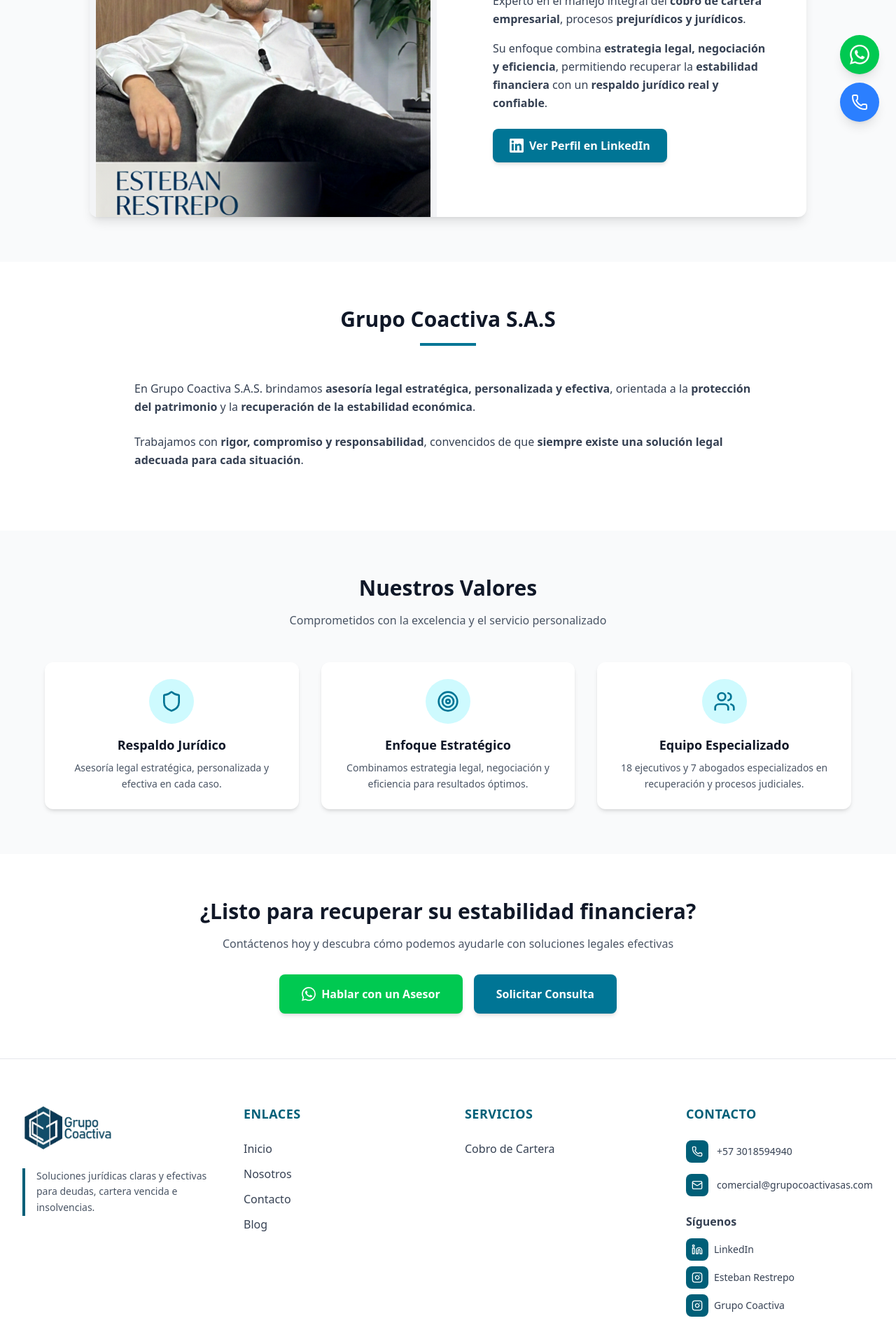
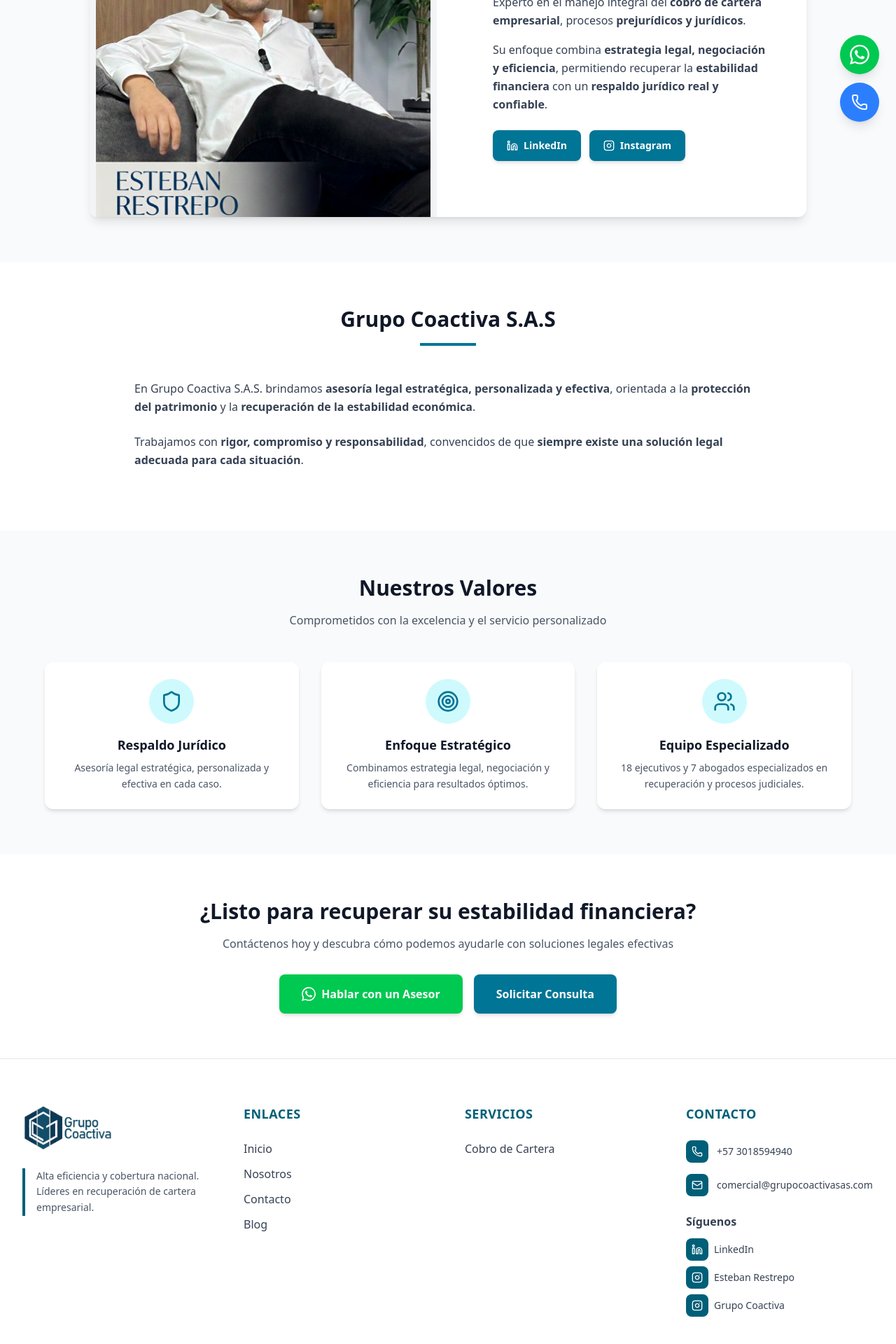
Before and after one commit to CardonaAndres/GrupoCOActivaSAS, a Next.js app: page /quienes-somos-grupo-coactiva in a window 1280 px wide. Shown: the part 602-2522 px from the top of the page at 70% size. Built offline with nearby package versions, Linux system fonts and the light colour scheme.

Commit message:
feat: actualizar descripciones en AboutPage y Footer para mayor claridad y enfoque

```diff
--- a/src/app/quienes-somos-grupo-coactiva/page.tsx
+++ b/src/app/quienes-somos-grupo-coactiva/page.tsx
@@ -1,9 +1,9 @@
 import Link from 'next/link';
 import Image from 'next/image';
-import { AboutUsMetadata } from '@/global/metadata';
 import { WhatsAppIcon } from '@/global/components';
 import { WhatsAppService } from '@/global/services';
-import { Target, Shield, Users } from 'lucide-react';
+import { AboutUsMetadata } from '@/global/metadata';
+import { Target, Shield, Users, Linkedin, Instagram } from 'lucide-react';
 
 const values = [
   {
@@ -74,17 +74,28 @@
                   <p className="text-gray-700 leading-relaxed mb-6">
                     Su enfoque combina <strong>estrategia legal, negociación y eficiencia</strong>, permitiendo recuperar la <strong>estabilidad financiera</strong> con un <strong>respaldo jurídico real y confiable</strong>.
                   </p>
+                  <div className='flex items-center gap-3'>
                     <a
                       href="http://linkedin.com/in/estebanrestrepoo"
                       target="_blank"
                       rel="noopener noreferrer"
-                    className="inline-flex items-center gap-2 bg-cyan-700 hover:bg-cyan-800 text-white px-6 py-3 rounded-lg font-semibold transition-colors shadow-md"
+                      aria-label="LinkedIn de Esteban Restrepo"
+                      className="inline-flex items-center gap-2 bg-cyan-700 hover:bg-cyan-800 text-white px-5 py-3 rounded-lg font-semibold transition-colors shadow-md text-sm"
                     >
-                    <svg className="w-5 h-5" fill="currentColor" viewBox="0 0 24 24">
-                      <path d="M20.447 20.452h-3.554v-5.569c0-1.328-.027-3.037-1.852-3.037-1.853 0-2.136 1.445-2.136 2.939v5.667H9.351V9h3.414v1.561h.046c.477-.9 1.637-1.85 3.37-1.85 3.601 0 4.267 2.37 4.267 5.455v6.286zM5.337 7.433c-1.144 0-2.063-.926-2.063-2.065 0-1.138.92-2.063 2.063-2.063 1.14 0 2.064.925 2.064 2.063 0 1.139-.925 2.065-2.064 2.065zm1.782 13.019H3.555V9h3.564v11.452zM22.225 0H1.771C.792 0 0 .774 0 1.729v20.542C0 23.227.792 24 1.771 24h20.451C23.2 24 24 23.227 24 22.271V1.729C24 .774 23.2 0 22.222 0h.003z"/>
-                    </svg>
-                    Ver Perfil en LinkedIn
+                      <Linkedin className="w-4 h-4" />
+                      LinkedIn
                     </a>
+
+                    <a href="https://www.instagram.com/estebanrlegal"
+                      target="_blank"
+                      rel="noopener noreferrer"
+                      aria-label="Instagram de Esteban Restrepo"
+                      className="inline-flex items-center gap-2 bg-cyan-700 text-white px-5 py-3 rounded-lg font-semibold transition-all shadow-md text-sm"
+                    >
+                      <Instagram className="w-4 h-4" />
+                      Instagram
+                    </a>
+                  </div>
                 </div>
               </div>
             </div>
--- a/src/components/main/about/AboutSectionHome.tsx
+++ b/src/components/main/about/AboutSectionHome.tsx
@@ -52,7 +52,7 @@
                   Sobre Nosotros
                 </span>
                 <h2 className="text-3xl sm:text-4xl font-bold text-gray-900 mb-4">
-                  Líderes en recuperación de cartera e insolvencia
+                  Líderes en recuperación de cartera
                 </h2>
               </div>
 
--- a/src/global/components/footer/Footer.tsx
+++ b/src/global/components/footer/Footer.tsx
@@ -51,7 +51,7 @@
               />
             </div>
             <p className="text-gray-600 text-sm leading-relaxed border-l-4 border-cyan-800 pl-4">
-              Soluciones jurídicas claras y efectivas para deudas, cartera vencida e insolvencias.
+              Alta eficiencia y cobertura nacional. Líderes en recuperación de cartera empresarial.
             </p>
           </div>
 
```
Lines whose indentation alone changed are shown as unchanged.
